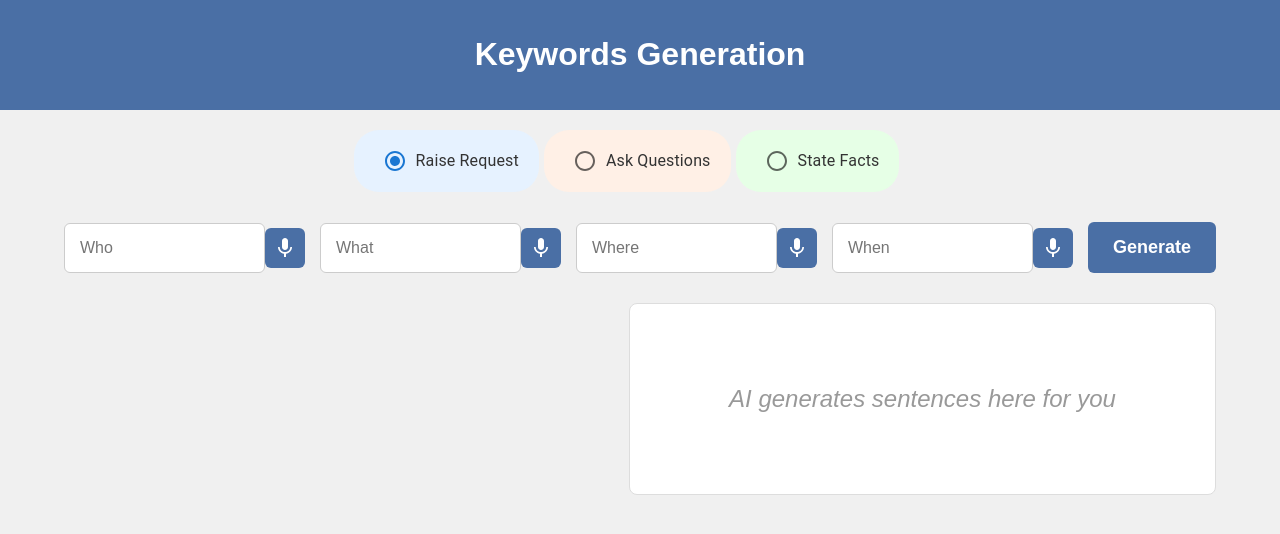
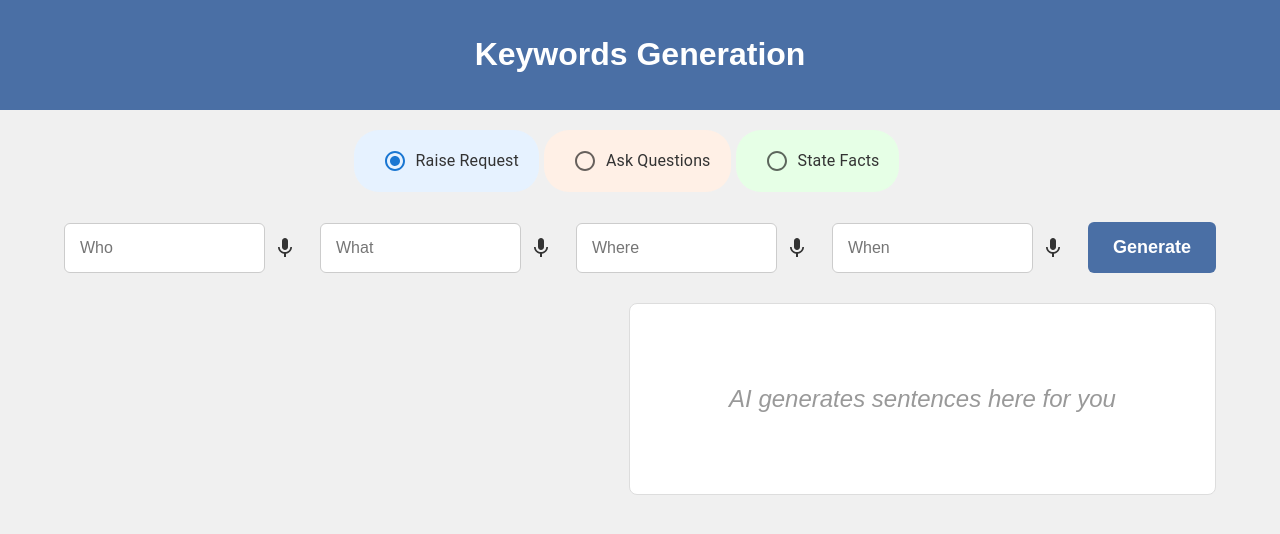
Before and after one commit to maomao123321/Generate-sentences-from-keywords, a React (Create React App) app: page / in a window 1280 px wide. Shown: the top 534 px of the page. Built offline with nearby package versions, Linux system fonts and the light colour scheme.

Commit message:
prompts updated

```diff
--- a/src/App.js
+++ b/src/App.js
@@ -1,4 +1,4 @@
-import { Mic, VolumeUp } from '@mui/icons-material';
+import { Mic, Stop, VolumeUp } from '@mui/icons-material';
 import { FormControl, FormControlLabel, IconButton, Radio, RadioGroup } from '@mui/material';
 import axios from 'axios';
 import { Configuration, OpenAIApi } from 'openai';
@@ -10,18 +10,32 @@ function App() {
   const [sentences, setSentences] = useState([]);
   const [selectedSentence, setSelectedSentence] = useState('');
   const [selectedIntent, setSelectedIntent] = useState('request');
+  const [recordingField, setRecordingField] = useState('');
+  const [mediaRecorder, setMediaRecorder] = useState(null);
 
 const startSpeechRecognition = async (fieldName) => {
   try {
+    if (mediaRecorder) {
+      // 如果已经在录音，就停止当前的录音
+      mediaRecorder.stop();
+      return;
+    }
+
     const stream = await navigator.mediaDevices.getUserMedia({ audio: true });
-      const mediaRecorder = new MediaRecorder(stream);
+    const newMediaRecorder = new MediaRecorder(stream);
     const audioChunks = [];
 
-      mediaRecorder.ondataavailable = (event) => {
+    setRecordingField(fieldName);
+    setMediaRecorder(newMediaRecorder);
+
+    newMediaRecorder.ondataavailable = (event) => {
       audioChunks.push(event.data);
     };
 
-      mediaRecorder.onstop = async () => {
+    newMediaRecorder.onstop = async () => {
+      setRecordingField('');
+      setMediaRecorder(null);
+
       const audioBlob = new Blob(audioChunks, { type: 'audio/webm' });
       const formData = new FormData();
       formData.append('file', audioBlob, 'audio.webm');
@@ -42,14 +56,17 @@ function App() {
       } catch (error) {
         console.error('Error in speech recognition:', error);
       }
+
+      // 停止所有音轨
+      stream.getTracks().forEach(track => track.stop());
     };
 
-      mediaRecorder.start();
-      setTimeout(() => mediaRecorder.stop(), 5000); // 录音5秒
+    newMediaRecorder.start();
   } catch (error) {
     console.error('Error accessing microphone:', error);
   }
 };
+
 
   const handleKeywordChange = (event) => {
     setKeywords({ ...keywords, [event.target.name]: event.target.value });
@@ -67,19 +84,23 @@ function App() {
 
     try {
       let intentPrompt = '';
+      let intentExample = ''
       switch(selectedIntent) {
         case 'request':
           intentPrompt = 'Generate sentences in the form of requests or polite commands';
+          intentExample = 'Tomorrow, could you buy groceries at the supermarket? ### Mom, please take me to the supermarket for groceries tomorrow. ### Could we go grocery shopping with mom at the supermarket tomorrow?';
           break;
         case 'question':
           intentPrompt = 'Generate sentences in the form of questions';
+          intentExample = 'Are you going to the supermarket for groceries tomorrow? ### When will mom take me to buy groceries? ### Where does mom usually buy groceries on Saturdays?';
           break;
         case 'fact':
           intentPrompt = 'Generate sentences stating facts or observations';
+          intentExample = 'Mom buys our weekly groceries at the supermarket every Saturday. ### The supermarket near us restocks fresh groceries every morning. ### Tomorrow, mom and I will shop for groceries together.';
           break;
       }
 
-      const prompt = `You are a system that helps people with aphasia communicate on a daily basis. ${intentPrompt} using these keywords: ${keywords.keyword1}, ${keywords.keyword2}, ${keywords.keyword3}, ${keywords.keyword4}. Generate exactly three simple, short and independent sentences, each no more than 10 words long. Separate each sentence with ###. Always provide exactly 3 sentences, no more, no less. These 3 sentences should be highly relevant to daily life situations for people with aphasia.`;
+      const prompt = `You are a system that helps people with speech difficulties to communicate on a daily basis. ${intentPrompt} using these keywords: ${keywords.keyword1}, ${keywords.keyword2}, ${keywords.keyword3}, ${keywords.keyword4}. Generate exactly three simple, short and independent sentences, each no more than 10 words long. Separate each sentence with ###. Always provide exactly 3 sentences, no more, no less. These 3 sentences should be highly relevant to daily life situations for people to use.`;
 
       const completion = await openai.createChatCompletion({
         model: "gpt-3.5-turbo",
@@ -165,9 +186,17 @@ function App() {
         value={keywords[field]}
         onChange={handleKeywordChange}
       />
-      <IconButton onClick={() => startSpeechRecognition(field)}>
-        <Mic />
+      <IconButton
+  onClick={() => startSpeechRecognition(field)}
+  style={{
+    color: recordingField === field ? 'red' : 'inherit',
+    backgroundColor: 'transparent'
+  }}
+>
+  {recordingField === field ? <Stop /> : <Mic />}
 </IconButton>
+
+
     </div>
   ))}
   <button onClick={handleGenerateSentences}>Generate</button>
```
Lines whose indentation alone changed are shown as unchanged.
